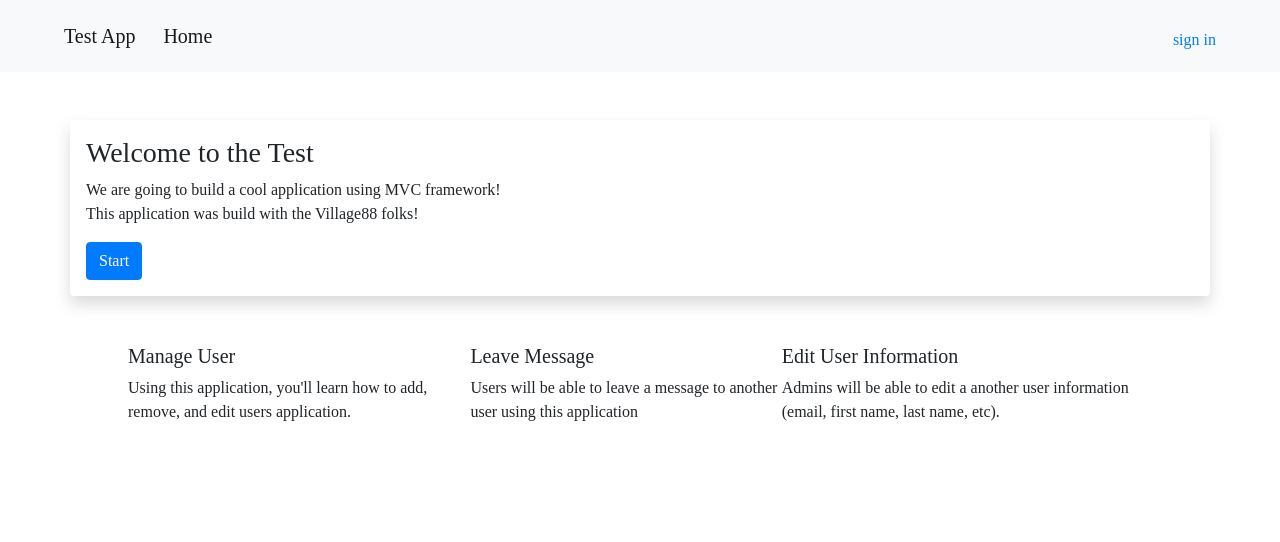
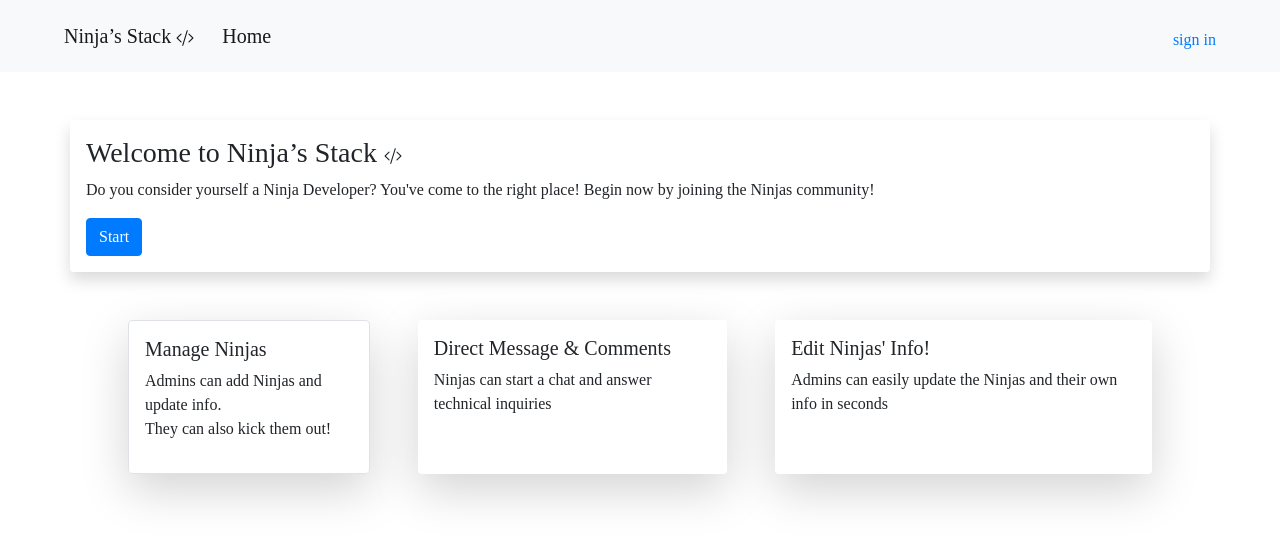
Before and after one commit to Nada-bit73/DashBoard, a Django app: page / in a window 1280 px wide. Shown: the top 542 px of the page. Run offline with Django 3.2, Linux system fonts and the light colour scheme.

Commit message:
initial commit

```diff
--- a/app_one/static/css/style.css
+++ b/app_one/static/css/style.css
@@ -1,7 +1,6 @@
 * {
   font-family: 'Merriweather', serif;
 }
-
 
 .container-info {
   margin: 0% auto;
--- a/app_one/templates/AdmineditUser.html
+++ b/app_one/templates/AdmineditUser.html
@@ -34,8 +34,8 @@
                         <div class="row align-items-center  mt-3 mb-2">
                             <label class="form-label">User Level : </label>
                         </div>
-                        <div class="row align-items-center  mt-3 mb-2">
-                            <select name="level">
+                        <div class="row align-items-center  mt-3 mb-2" >
+                            <select name="level" class="form-control">
                                 <option value="True">admin</option>
                                 <option value="False">normal</option>
                             </select>
--- a/app_one/templates/home.html
+++ b/app_one/templates/home.html
@@ -4,26 +4,27 @@
 {% endblock %}
 {% block content %}
 <div class="container shadow p-3 mb-5 bg-white rounded mt-5">
-    <h3>Welcome to the Test</h3>
-    <p>We are going to build a cool application using MVC framework!<br> This application was build with the Village88
-        folks! </p>
+    <h3>Welcome to Ninja’s Stack <svg xmlns="http://www.w3.org/2000/svg" width="18" height="18" fill="currentColor" class="bi bi-code-slash" viewBox="0 0 16 16">
+        <path d="M10.478 1.647a.5.5 0 1 0-.956-.294l-4 13a.5.5 0 0 0 .956.294l4-13zM4.854 4.146a.5.5 0 0 1 0 .708L1.707 8l3.147 3.146a.5.5 0 0 1-.708.708l-3.5-3.5a.5.5 0 0 1 0-.708l3.5-3.5a.5.5 0 0 1 .708 0zm6.292 0a.5.5 0 0 0 0 .708L14.293 8l-3.147 3.146a.5.5 0 0 0 .708.708l3.5-3.5a.5.5 0 0 0 0-.708l-3.5-3.5a.5.5 0 0 0-.708 0z"/>
+      </svg></h3>
+    <p>Do you consider yourself a Ninja Developer? You've come to the right place! Begin now by joining the Ninjas community!</p>
     <form class="form align-items-center" action="/register" method="Get">
         {% csrf_token %}
         <button type="submit" class="btn btn-primary">Start </button>
     </form>
 </div>
 <div class="container-info">
-    <div class="box">
-        <h5>Manage User</h5>
-        <p>Using this application, you'll learn how to add, remove, and edit users application.</p>
+    <div class="box mr-5 border shadow-lg p-3 mb-5 bg-body rounded">
+        <h5>Manage Ninjas</h5>
+        <p> Admins can add Ninjas and update info.<br>They can also kick them out!</p>
     </div>
-    <div class="box">
-        <h5>Leave Message</h5>
-        <p>Users will be able to leave a message to another user using this application</p>
+    <div class="box mr-5 shadow-lg p-3 mb-5 bg-body rounded">
+        <h5>Direct Message & Comments </h5>
+        <p>Ninjas can start a chat and answer technical inquiries </p>
     </div>
-    <div class="box">
-        <h5>Edit User Information</h5>
-        <p>Admins will be able to edit a another user information (email, first name, last name, etc).</p>
+    <div class="box shadow-lg p-3 mb-5 bg-body rounded">
+        <h5>Edit Ninjas' Info!</h5>
+        <p>Admins can easily update the Ninjas and their own info in seconds</p>
     </div>
 </div>
 {% endblock %}
--- a/app_one/templates/index.html
+++ b/app_one/templates/index.html
@@ -19,7 +19,10 @@
     <div class="justify-content-center">
         <nav class="navbar navbar-expand-lg navbar-light bg-light">
             <div class="justify-content-left ml-5">
-                <h1 class="navbar-brand">Test App</h1>
+                <h1 class="navbar-brand">Ninja’s Stack <svg xmlns="http://www.w3.org/2000/svg" width="18" height="18" fill="currentColor" class="bi bi-code-slash" viewBox="0 0 16 16">
+                    <path d="M10.478 1.647a.5.5 0 1 0-.956-.294l-4 13a.5.5 0 0 0 .956.294l4-13zM4.854 4.146a.5.5 0 0 1 0 .708L1.707 8l3.147 3.146a.5.5 0 0 1-.708.708l-3.5-3.5a.5.5 0 0 1 0-.708l3.5-3.5a.5.5 0 0 1 .708 0zm6.292 0a.5.5 0 0 0 0 .708L14.293 8l-3.147 3.146a.5.5 0 0 0 .708.708l3.5-3.5a.5.5 0 0 0 0-.708l-3.5-3.5a.5.5 0 0 0-.708 0z"/>
+                  </svg></h1>
+
                 <a class="mt-2 mr-5 ml-2" type="submit" href="/" value="home">
                     <h1 class="navbar-brand">Home</h1>
                 </a>
--- a/app_one/templates/index2.html
+++ b/app_one/templates/index2.html
@@ -17,7 +17,9 @@
     <div class="justify-content-center">
         <nav class="navbar navbar-expand-lg navbar-light bg-light">
             <div class="justify-content-left ml-5">
-                <h1 class="navbar-brand ml-auto">Test App</h1>
+                <h1 class="navbar-brand ml-auto">Ninja’s Stack <svg xmlns="http://www.w3.org/2000/svg" width="18" height="18" fill="currentColor" class="bi bi-code-slash" viewBox="0 0 16 16">
+                    <path d="M10.478 1.647a.5.5 0 1 0-.956-.294l-4 13a.5.5 0 0 0 .956.294l4-13zM4.854 4.146a.5.5 0 0 1 0 .708L1.707 8l3.147 3.146a.5.5 0 0 1-.708.708l-3.5-3.5a.5.5 0 0 1 0-.708l3.5-3.5a.5.5 0 0 1 .708 0zm6.292 0a.5.5 0 0 0 0 .708L14.293 8l-3.147 3.146a.5.5 0 0 0 .708.708l3.5-3.5a.5.5 0 0 0 0-.708l-3.5-3.5a.5.5 0 0 0-.708 0z"/>
+                  </svg></h1>
                 <!-- admin users van -->
                 {% if request.session.userLevel %}
                 <a class="mt-2 mr-5 ml-2" href="/dashboard/admin">Dashboard</a>
@@ -29,6 +31,7 @@
             </div>
             <ul class="navbar-nav ml-auto">
                 <li class="nav-item">
+                    <h1 class="navbar-brand ml-auto">Welcome, {{ request.session.name }}</h1>
                     <a class="mt-2 mr-5 ml-2" href="/logoff">Log Off</a>
                 </li>
             </ul>
--- a/app_one/views.py
+++ b/app_one/views.py
@@ -42,28 +42,21 @@ def signin(request):
     if request.method == "POST":
         email = request.POST["email"]
         password = request.POST["password"]
-        errors = User.objects.login_basic_validator(request.POST)
-        if len(errors) > 0:
-            for key, value in errors.items():
-                messages.error(request, value)
-            return redirect("/signin")
-        else:
-            try:
+        try:
                 user = User.objects.get(email=email)
                 if bcrypt.checkpw(password.encode(), user.password.encode()):
                     request.session["loggedInUser"] = user.id
+                    request.session["name"] = user.first_name
                     request.session["userLevel"] = user.is_admin
                     if user.is_admin == True:
                         return redirect("dashboard/admin")
                     if user.is_admin == False:
                         return redirect("dashboard/users")
-                else:
-                    messages.error(request, "Incorrect Password")
-            except User.DoesNotExist:
-                messages.error(
-                    request, "You do not have an account ,Please Register first !")
+                messages.error(request, "incorrect Password")
+        except User.DoesNotExist:
+                messages.error(request, "You do not have an account ,Please Register first !")
+
     return render(request, "signin.html")
-
 
 def dashboard(request):
     if "loggedInUser" in request.session:
@@ -120,11 +113,14 @@ def addUser(request):
             return redirect("/users/new")
     return render(request, "addUser.html")
 
-
+#deleted the user & his/her msgs comments
 def removeUser(request, userId):
-    User.objects.get(id=userId).delete()
-    print("removed...")
-    return redirect("/dashboard/admin")
+        user = User.objects.get(id=userId)
+        Message.objects.filter(user_id=userId).delete()
+        Comment.objects.filter(user_id=userId).delete()
+        user.delete()
+        print("removed...")
+        return redirect("/dashboard/admin")
 
 # when normal user click on profile in nav , view the info & allow alter
 
@@ -253,7 +249,7 @@ def userEditDesc(request, userId):
 
 def show_user(request, id):
     context = {
-        'user': User.objects.get(id=id),
+        "user": User.objects.get(id=id),
     }
     return render(request, "userShow.html", context)
 
```
Also changed, not shown: app_one/models.py (+1 -20 lines), app_one/templates/userDashboard.html (+4 -4 lines), app_one/templates/userShow.html (+47 -40 lines).
